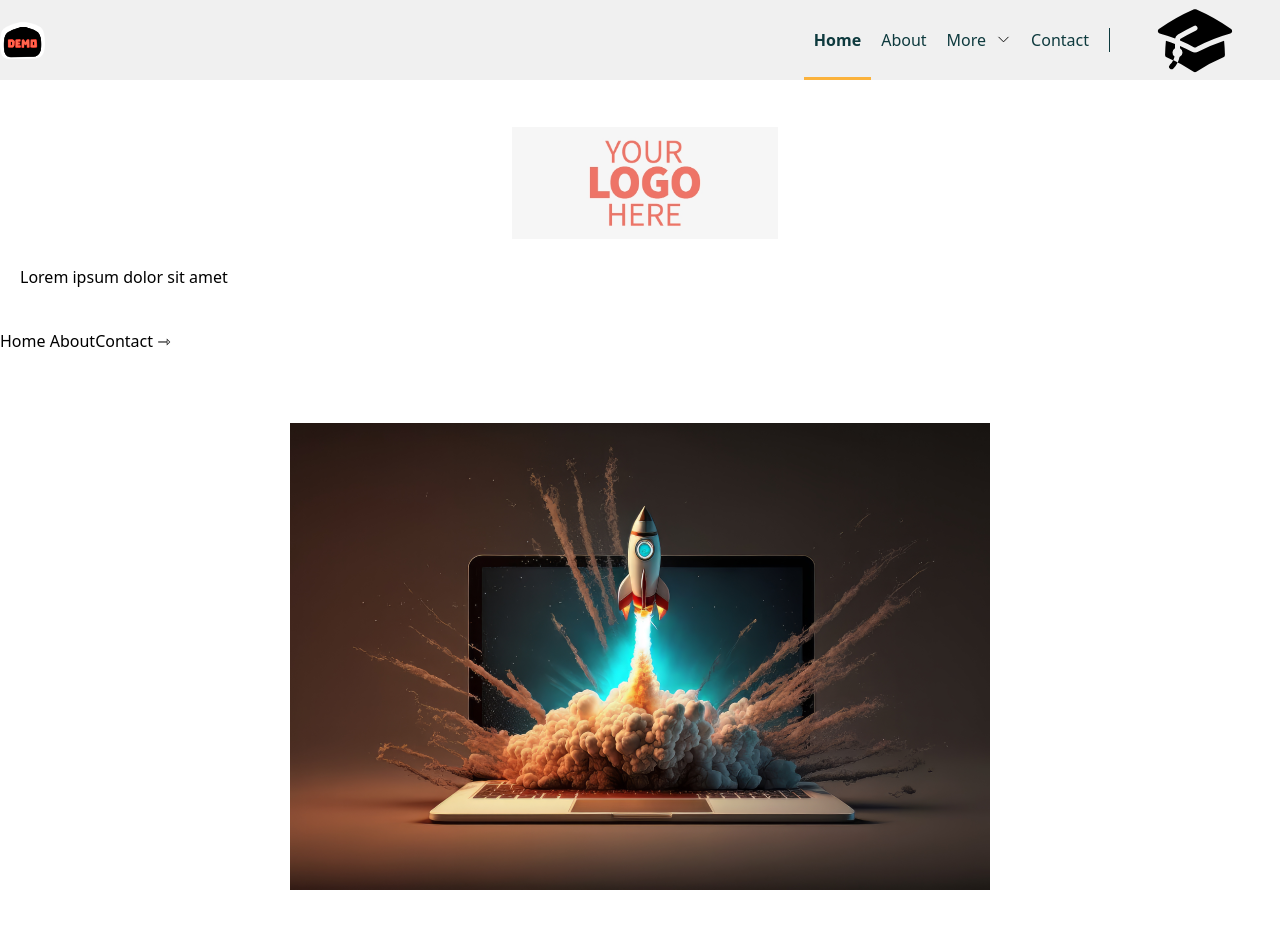
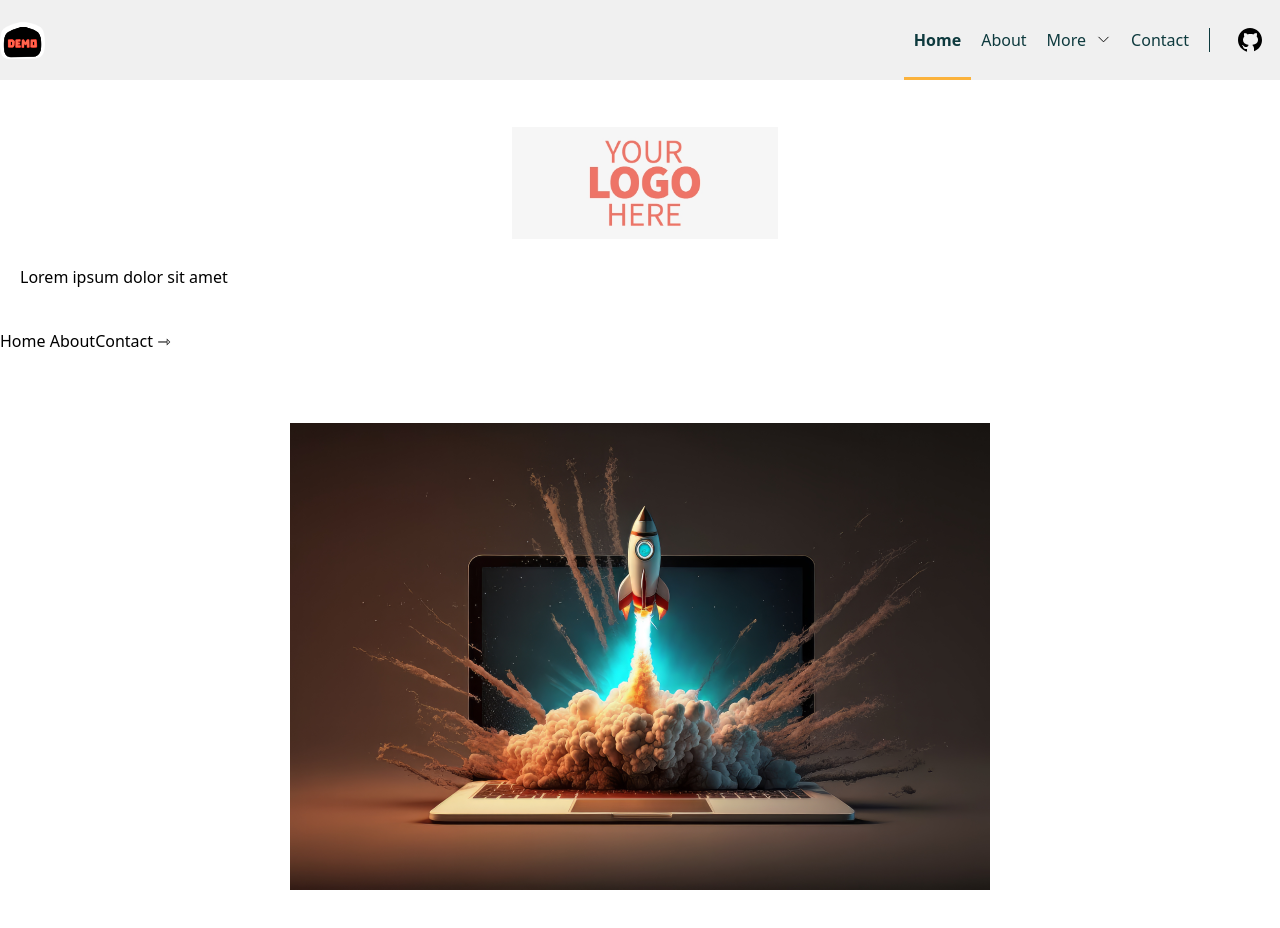
Before and after one commit to vueplayground/demo.vueplay.com, a Vue app: page / in a window 1280 px wide. Shown: the top 928 px of the page. Built offline with nearby package versions, Linux system fonts and the light colour scheme.

Commit message:
Stored by Vue Play

```diff
--- a/src/App.vue
+++ b/src/App.vue
@@ -47,15 +47,6 @@
 			</router-link>
 		</li><template v-slot:end-after=""><svg
 				xmlns="http://www.w3.org/2000/svg"
-				viewBox="0 0 24 24"
-				fill="currentColor"
-				class="w-5 h-5"
-			>
-				<path d="M11.7 2.805a.75.75 0 01.6 0A60.65 60.65 0 0122.83 8.72a.75.75 0 01-.231 1.337 49.949 49.949 0 00-9.902 3.912l-.003.002-.34.18a.75.75 0 01-.707 0A50.009 50.009 0 007.5 12.174v-.224c0-.131.067-.248.172-.311a54.614 54.614 0 014.653-2.52.75.75 0 00-.65-1.352 56.129 56.129 0 00-4.78 2.589 1.858 1.858 0 00-.859 1.228 49.803 49.803 0 00-4.634-1.527.75.75 0 01-.231-1.337A60.653 60.653 0 0111.7 2.805z" />
-				<path d="M13.06 15.473a48.45 48.45 0 017.666-3.282c.134 1.414.22 2.843.255 4.285a.75.75 0 01-.46.71 47.878 47.878 0 00-8.105 4.342.75.75 0 01-.832 0 47.877 47.877 0 00-8.104-4.342.75.75 0 01-.461-.71c.035-1.442.121-2.87.255-4.286A48.4 48.4 0 016 13.18v1.27a1.5 1.5 0 00-.14 2.508c-.09.38-.222.753-.397 1.11.452.213.901.434 1.346.661a6.729 6.729 0 00.551-1.608 1.5 1.5 0 00.14-2.67v-.645a48.549 48.549 0 013.44 1.668 2.25 2.25 0 002.12 0z" />
-				<path d="M4.462 19.462c.42-.419.753-.89 1-1.394.453.213.902.434 1.347.661a6.743 6.743 0 01-1.286 1.794.75.75 0 11-1.06-1.06z" />
-			</svg><svg
-				xmlns="http://www.w3.org/2000/svg"
 				viewBox="0 0 30 30"
 				width="30px"
 				height="30px"
--- a/src/vueplay/TopMenu.vue
+++ b/src/vueplay/TopMenu.vue
@@ -484,11 +484,20 @@ export default {
 	display: inline-flex;
 	align-items: center;
 	height: 100%;
+	box-sizing: content-box;
 }
 
 .vp-topmenu .vp-end-menu > *:not(.vp-divider) {
-	padding: 0px 15px;
+	padding: 0px 5px;
 	cursor: pointer;
+}
+
+.vp-topmenu .vp-end-menu > *:not(.vp-divider):nth-child(2) {
+	padding-left: 15px;
+}
+
+.vp-topmenu .vp-end-menu > *:not(.vp-divider):last-child {
+	padding-right: 15px;
 }
 
 .vp-topmenu .vp-end-menu > *:not(.vp-divider):hover {
```
